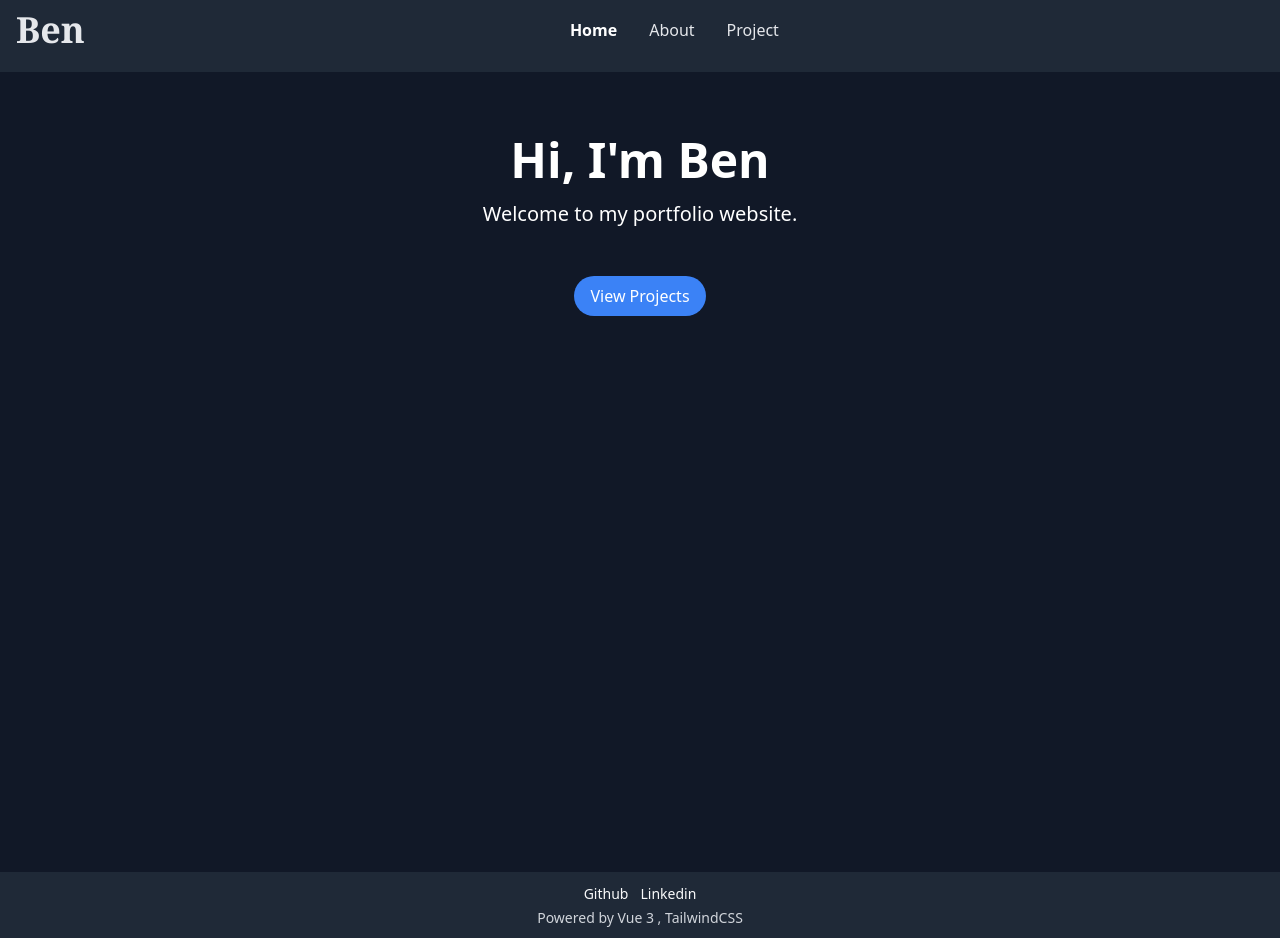
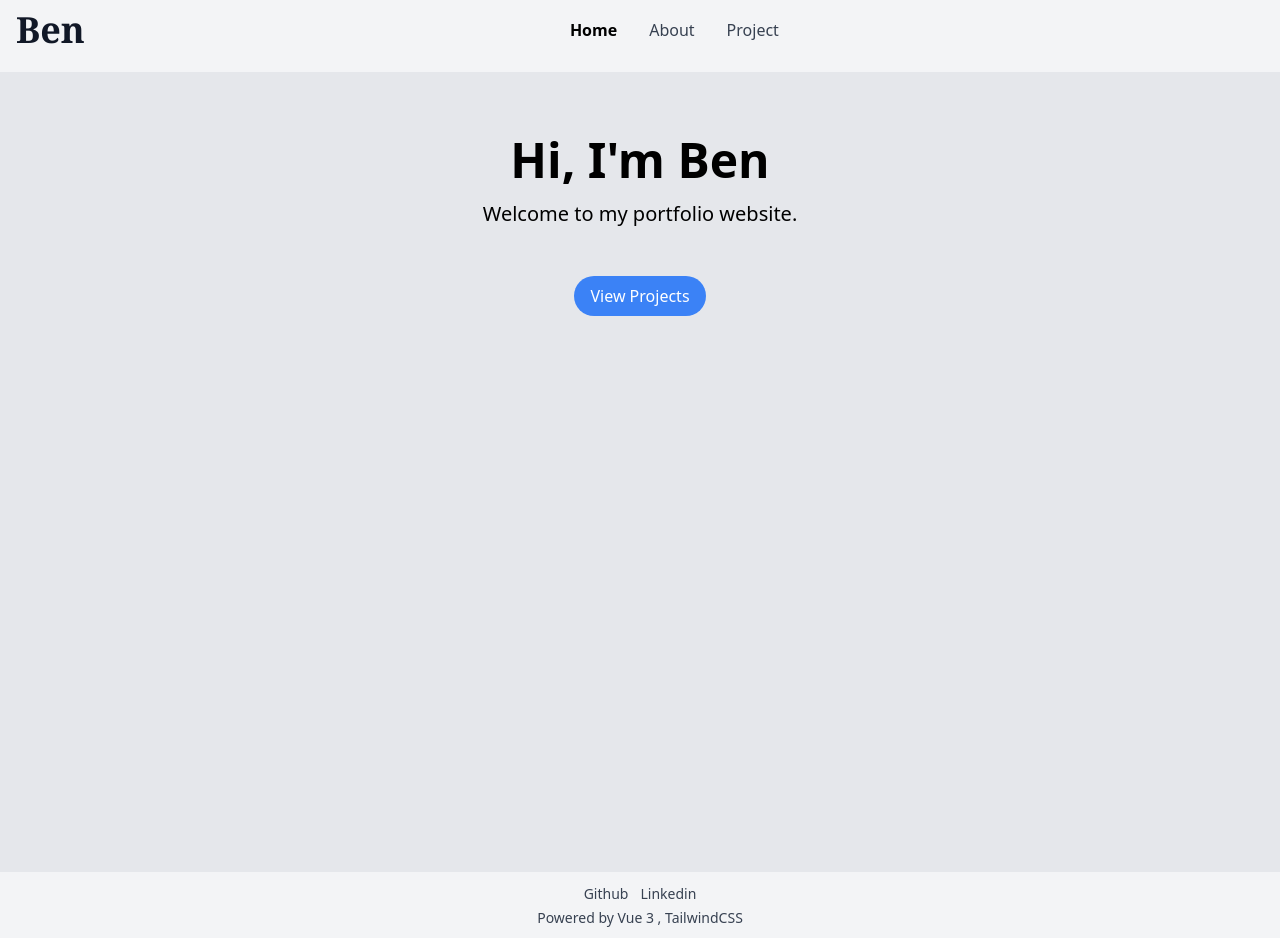
Before and after one commit to Glanceman/Portfolio, a Vue app: page / in a window 1280 px wide. Shown: the top 938 px of the page. Built offline with nearby package versions, Linux system fonts and the light colour scheme.

Commit message:
fix light mode

```diff
--- a/src/assets/main.css
+++ b/src/assets/main.css
@@ -3,5 +3,6 @@
 @tailwind utilities;
 
 :root{
-    @apply bg-gray-800;
+    @apply dark:bg-gray-800;
+    @apply bg-gray-100;
 }
--- a/src/components/Footer.vue
+++ b/src/components/Footer.vue
@@ -1,7 +1,7 @@
 <template>
     <div class="container mx-auto my-3">
         <div >
-            <ul class="flex flex-row justify-center gap-3 text-gray-50 text-sm">
+            <ul class="flex flex-row justify-center gap-3 text-gray-700 dark:text-gray-50 text-sm">
                 <li>
                     <a href="https://github.com/Glanceman">Github</a>
                 </li>
@@ -9,8 +9,8 @@
                     <a href="https://www.linkedin.com/in/ben-xian-5831a5228/">Linkedin</a>
                 </li>
             </ul>
-            <div class="block py-1 text-sm  text-center text-gray-300">Powered by Vue 3 , TailwindCSS</div>
-            <div class=" block py-1 text-sm text-center text-gray-300">Developed by Ben</div>
+            <div class="block py-1 text-sm  text-center text-gray-700 dark:text-gray-300">Powered by Vue 3 , TailwindCSS</div>
+            <div class=" block py-1 text-sm text-center text-gray-700 dark:text-gray-300">Developed by Ben</div>
         </div>
     </div>
 </template>
--- a/src/components/Header.vue
+++ b/src/components/Header.vue
@@ -3,7 +3,7 @@
         <nav id="nav" class="px-4 py-2.5">
             <div class="flex flex-wrap justify-between items-center mx-auto max-w-screen-xl">
                 <div href="https://flowbite.com" class="flex items-center">
-                    <span class="self-center text-gray-200 text-4xl font-serif font-bold whitespace-nowrap">Ben</span>
+                    <span class="self-center text-gray-900 dark:text-gray-200 text-4xl font-serif font-bold whitespace-nowrap">Ben</span>
                 </div>
                 <div class="flex items-center lg:order-2">
                     <button data-collapse-toggle="mobile-menu-2" type="button" @click="toggle"
@@ -21,21 +21,21 @@
                     <ul class="flex flex-col mt-4 font-medium lg:flex-row lg:space-x-8 lg:mt-0">
                         <li>
                             <router-link to="/"
-                                class="block py-2 pr-4 pl-3 text-gray-200 border-gray-100 hover:bg-gray-600 hover:text-gray-50 lg:hover:bg-transparent lg:border-0 lg:p-0"
+                                class="block py-2 pr-4 pl-3 text-gray-700 border-gray-800 hover:text-gray-900 dark:text-gray-200 dark:border-gray-100 dark:hover:text-gray-50 lg:hover:bg-transparent lg:border-0 lg:p-0"
                                 aria-current="page">
                                 Home
                             </router-link>
                         </li>
                         <li>
                             <router-link to="/about"
-                                class="block py-2 pr-4 pl-3 text-gray-200 border-gray-100 hover:bg-gray-600 hover:text-gray-50 lg:hover:bg-transparent lg:border-0 lg:p-0"
+                            class="block py-2 pr-4 pl-3 text-gray-700 border-gray-800 hover:text-gray-900 dark:text-gray-200 dark:border-gray-100 dark:hover:text-gray-50 lg:hover:bg-transparent lg:border-0 lg:p-0"
                                 aria-current="page">
                                 About
                             </router-link>
                         </li>
                         <li>
                             <router-link to="/project"
-                                class="block py-2 pr-4 pl-3 text-gray-200 border-gray-100 hover:bg-gray-600 hover:text-gray-50 lg:hover:bg-transparent lg:border-0 lg:p-0"
+                            class="block py-2 pr-4 pl-3 text-gray-700 border-gray-800 hover:text-gray-900 dark:text-gray-200 dark:border-gray-100 dark:hover:text-gray-50 lg:hover:bg-transparent lg:border-0 lg:p-0"
                                 aria-current="page">
                                 Project
                             </router-link>
@@ -71,7 +71,8 @@ export default {
 
 <style scoped>
 #nav a.router-link-exact-active {
-	@apply text-white;
+	@apply dark:text-white;
+    @apply text-black;
     @apply font-extrabold;
 }
 </style>
--- a/src/views/AboutView.vue
+++ b/src/views/AboutView.vue
@@ -4,7 +4,7 @@ import IconCard from '../components/Reusable/IconCard.vue';
 
 
 <template>
-  <div class="max-w-7xl mx-auto py-12 px-4 sm:px-6 lg:px-8 dark:bg-gray-900 dark:text-white rounded-md shadow-md" data-aos="fade-up" data-aos-duration="1000">
+  <div class="max-w-7xl mx-auto py-12 px-4 sm:px-6 lg:px-8 bg-gray-200 dark:bg-gray-900 dark:text-white rounded-md shadow-md" data-aos="fade-up" data-aos-duration="1000">
     <h1 class="text-3xl font-bold mb-4">About Me</h1>
     <div class="flex flex-col lg:flex-row">
       <div class="w-full md:w-1/2 lg:w-1/3 p-4 mx-auto my-auto">
--- a/src/views/HomeView.vue
+++ b/src/views/HomeView.vue
@@ -3,8 +3,8 @@
 </script>
 
 <template>
-  <div class="min-h-screen bg-gray-900">
-    <section class="text-white">
+  <div class="min-h-screen bg-gray-200 dark:bg-gray-900">
+    <section class=" text-black dark:text-white">
       <div class="container mx-auto px-4 py-16 text-center">
         <h1 class="text-5xl font-bold mb-4" data-aos="fade-up" data-aos-duration="1000">
           Hi, I'm {{ name }}
--- a/src/views/ProjectView.vue
+++ b/src/views/ProjectView.vue
@@ -1,8 +1,8 @@
 <template>
-    <div class="max-w-7xl mx-auto py-12 px-4 sm:px-6 lg:px-8  dark:bg-gray-900 dark:text-white rounded-md shadow-md" data-aos="fade-up" data-aos-duration="1000">
+    <div class="max-w-7xl mx-auto py-12 px-4 sm:px-6 lg:px-8 bg-gray-200 dark:bg-gray-900 dark:text-white rounded-md shadow-md" data-aos="fade-up" data-aos-duration="1000">
       <h1 class="text-3xl font-bold mb-4">Projects</h1>
       <div class="grid grid-cols-1 sm:grid-cols-2 lg:grid-cols-3 gap-4">
-        <div class="bg-white dark:bg-gray-800 rounded-lg shadow-lg overflow-hidden transform transition duration-500 hover:scale-105">
+        <div class="bg-gray-100 dark:bg-gray-800 rounded-lg shadow-lg overflow-hidden transform transition duration-500 hover:scale-105">
           <img src="/image/FYP.png" alt="Project 1" class="h-64 w-full object-cover">
           <div class="p-4">
             <h2 class="text-xl font-bold mb-2">FYP-Xplore</h2>
@@ -12,7 +12,7 @@
             <a href="#" class="mt-4 inline-block px-4 py-2 bg-blue-500 text-white rounded-full transition duration-500 hover:bg-blue-600 hover:shadow-md transform hover:-translate-y-1">View project</a>
           </div>
         </div>
-        <div class="bg-white dark:bg-gray-800 rounded-lg shadow-lg overflow-hidden transform transition duration-500 hover:scale-105">
+        <div class="bg-gray-100 dark:bg-gray-800 rounded-lg shadow-lg overflow-hidden transform transition duration-500 hover:scale-105">
           <img src="/image/Project2.png" alt="Project 2" class="h-64 w-full object-cover">
           <div class="p-4">
             <h2 class="text-xl font-bold mb-2">Virtual Apartment</h2>
@@ -22,7 +22,7 @@
             <a href="#" class="mt-4 inline-block px-4 py-2 bg-blue-500 text-white rounded-full transition duration-500 hover:bg-blue-600 hover:shadow-md transform hover:-translate-y-1">View project</a>
           </div>
         </div>
-        <div class="bg-white dark:bg-gray-800 rounded-lg shadow-lg overflow-hidden transform transition duration-500 hover:scale-105">
+        <div class="bg-gray-100 dark:bg-gray-800 rounded-lg shadow-lg overflow-hidden transform transition duration-500 hover:scale-105">
           <img src="/image/Project3.png" alt="Project 3" class="h-64 w-full object-cover">
           <div class="p-4">
             <h2 class="text-xl font-bold mb-2">Interactive Music Player</h2>
```
